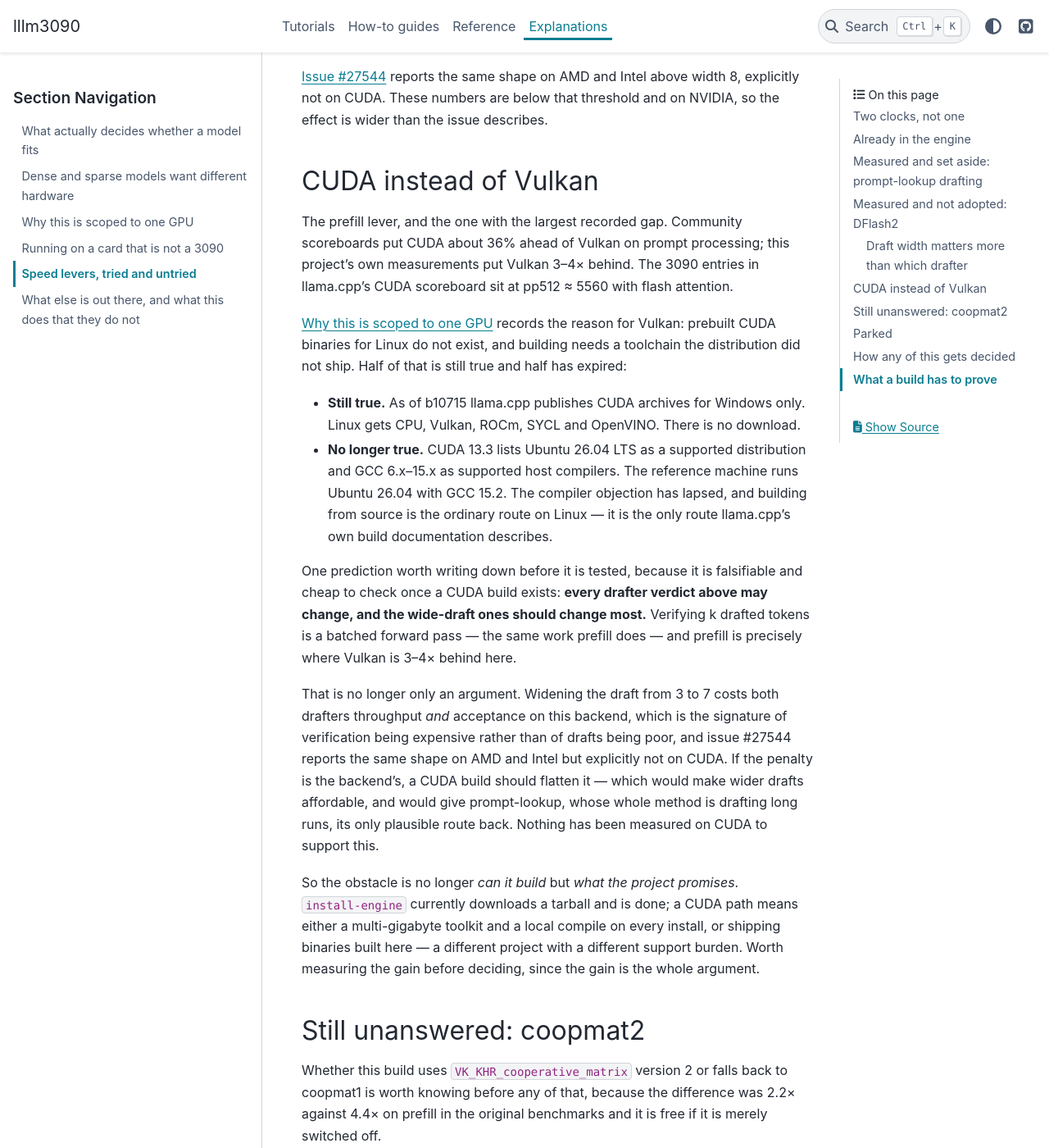
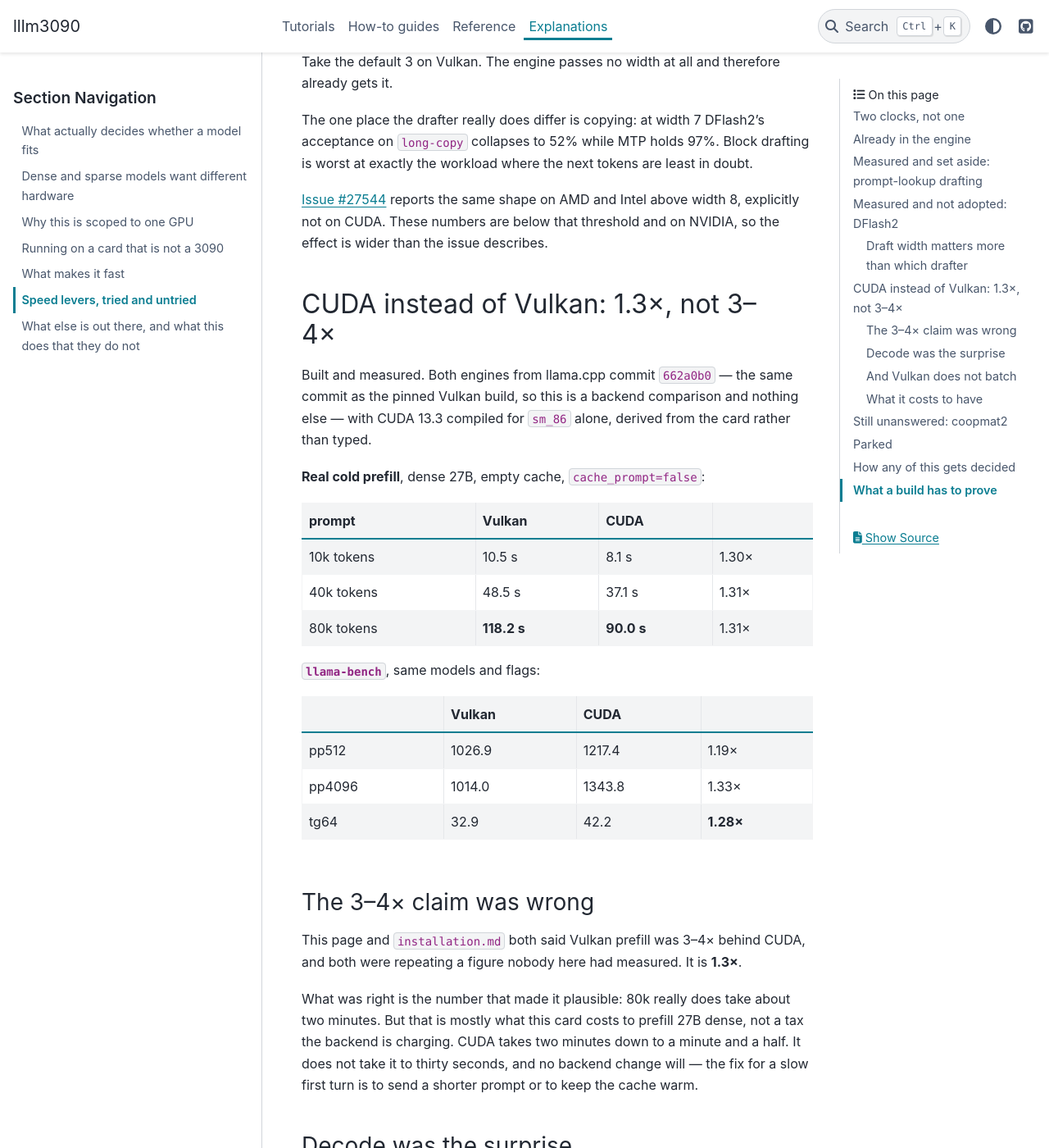
Before and after one commit to gilesknap/lllm3090, a Sphinx documentation site: the page built from docs/explanations/going-faster.md, in a window 1280 px wide and 1400 px high, scrolled down 4225 px. Shown: the whole window at 82% size. Built offline with Sphinx 7.4.7 and the PyData theme 0.15.4, drawn with Linux system fonts in a browser that asks for light colours; the version number could not be read and is left out; some of the changed text lies outside the part shown.

Commit message:
Measure CUDA, and retract the 3-4x it was supposed to be worth
Built llama.cpp at commit 662a0b0 -- the same commit as the pinned Vulkan build,
so this is a backend comparison and nothing else -- with CUDA 13.3 for sm_86
alone, derived from the detected card rather than typed.

Cold prefill on the dense 27B, empty cache:

  10k tokens   10.5 s -> 8.1 s    1.30x
  40k tokens   48.5 s -> 37.1 s   1.31x
  80k tokens  118.2 s -> 90.0 s   1.31x

llama-bench, same models and flags: pp512 1027 -> 1217, pp4096 1014 -> 1344,
tg64 32.9 -> 42.2.

So the 3-4x prefill figure this project has repeated in three files was wrong,
and nobody here had measured it. It is 1.3x. What was right is the number that
made it plausible -- 80k really does take about two minutes -- but that is mostly
what the card costs to prefill a dense 27B, not a tax the backend charges. No
backend change turns two minutes into thirty seconds.

Decode went the other way: 1.28x, where the scoreboards say ~10%. That is the
larger effect in practice, since decode is what a conversation spends its time
doing, and it compounds with MTP rather than competing with it.

The most useful line in the tables is Vulkan going 1027 -> 1014 from pp512 to
pp4096 while CUDA goes 1217 -> 1344. Vulkan gets nothing from a wider batch.
Verifying k drafted tokens is a batched forward pass, so that is the mechanism
behind the draft-width finding -- and it means every drafter verdict on that page
was measured on the backend least able to make drafting pay. None of them are
settled for CUDA, including the two that were rejected.

Also records what CUDA costs to have: a 4-6 GB toolkit that must come from
NVIDIA rather than the distribution (Ubuntu 26.04 ships 13.1, which cannot
compile against glibc 2.43 -- rsqrt is declared noexcept(true) by one and bare by
the other), a binary that runs on one architecture only, ~700 MiB less VRAM than
Vulkan reports, and a weaker identity than a downloaded build has.

Adds what-makes-it-fast.md, which explains the levers to someone who has not met
the vocabulary -- the two clocks, why guessing ahead cannot change the answer,
what a draft width is, why "8x faster" in a benchmark headline usually means
"across ten users". going-faster.md scores them and now links to it.

Co-Authored-By: Claude Opus 5 <noreply@anthropic.com>
Claude-Session: https://claude.ai/code/session_01UT2NNQdbZdQ3w2WDycmy9F

```diff
--- a/docs/explanations/going-faster.md
+++ b/docs/explanations/going-faster.md
@@ -5,12 +5,19 @@ The dense 27B is the slowest model in the catalogue, and
 token. That is not the whole story: multi-token prediction has already taken it
 from 34.9 to 56.6 tok/s, and several further levers have been looked at. This
 page records all of them — what is already in the engine, what was measured and
-set aside, what is waiting on a build, and what is parked and why.
+set aside, what it would cost to have, and what is parked and why.
 
-Two of them have since been measured and neither displaced MTP, so the short
-version is that the engine's defaults are already the best combination tried on
-this card. The value in what follows is mostly in why, and in the one variable —
-draft width — that turned out to matter more than the choice of drafter.
+If you want the levers themselves explained rather than scored, start with
+[](what-makes-it-fast.md); this page assumes them and reports numbers.
+
+The short version: **nothing has displaced multi-token prediction**, so the
+engine's defaults are the best combination tried on this card. Two drafters were
+measured and rejected. CUDA was built and is genuinely faster — 1.3× on prefill,
+1.28× on decode — but for a toolkit, a compiler and a binary tied to one card,
+and it is not the 3–4× this page used to claim. The useful findings are mostly
+in *why*, and in one variable, draft width, that turned out to matter more than
+the choice of drafter and to be a property of the backend rather than of any
+drafter at all.
 
 ## Two clocks, not one
 
@@ -159,46 +166,90 @@ same shape on AMD and Intel above width 8, explicitly not on CUDA. These numbers
 are below that threshold and on NVIDIA, so the effect is wider than the issue
 describes.
 
-## CUDA instead of Vulkan
+## CUDA instead of Vulkan: 1.3×, not 3–4×
 
-The prefill lever, and the one with the largest recorded gap. Community
-scoreboards put CUDA about 36% ahead of Vulkan on prompt processing; this
-project's own measurements put Vulkan 3–4× behind. The 3090 entries in
-llama.cpp's CUDA scoreboard sit at pp512 ≈ 5560 with flash attention.
+Built and measured. Both engines from llama.cpp commit `662a0b0` — the same
+commit as the pinned Vulkan build, so this is a backend comparison and nothing
+else — with CUDA 13.3 compiled for `sm_86` alone, derived from the card rather
+than typed.
 
-[Why this is scoped to one GPU](one-gpu.md) records the reason for Vulkan:
-prebuilt CUDA binaries for Linux do not exist, and building needs a toolchain
-the distribution did not ship. Half of that is still true and half has expired:
+**Real cold prefill**, dense 27B, empty cache, `cache_prompt=false`:
 
-- **Still true.** As of b10715 llama.cpp publishes CUDA archives for Windows
-  only. Linux gets CPU, Vulkan, ROCm, SYCL and OpenVINO. There is no download.
-- **No longer true.** CUDA 13.3 lists Ubuntu 26.04 LTS as a supported
-  distribution and GCC 6.x–15.x as supported host compilers. The reference
-  machine runs Ubuntu 26.04 with GCC 15.2. The compiler objection has lapsed,
-  and building from source is the ordinary route on Linux — it is the only route
-  llama.cpp's own build documentation describes.
+| prompt | Vulkan | CUDA | |
+|---|---|---|---|
+| 10k tokens | 10.5 s | 8.1 s | 1.30× |
+| 40k tokens | 48.5 s | 37.1 s | 1.31× |
+| 80k tokens | **118.2 s** | **90.0 s** | 1.31× |
 
-One prediction worth writing down before it is tested, because it is falsifiable
-and cheap to check once a CUDA build exists: **every drafter verdict above may
-change, and the wide-draft ones should change most.** Verifying k drafted tokens
-is a batched forward pass — the same work prefill does — and prefill is
-precisely where Vulkan is 3–4× behind here.
+**`llama-bench`**, same models and flags:
 
-That is no longer only an argument. Widening the draft from 3 to 7 costs both
-drafters throughput *and* acceptance on this backend, which is the signature of
-verification being expensive rather than of drafts being poor, and issue #27544
-reports the same shape on AMD and Intel but explicitly not on CUDA. If the
-penalty is the backend's, a CUDA build should flatten it — which would make
-wider drafts affordable, and would give prompt-lookup, whose whole method is
-drafting long runs, its only plausible route back. Nothing has been measured on
-CUDA to support this.
+| | Vulkan | CUDA | |
+|---|---|---|---|
+| pp512 | 1026.9 | 1217.4 | 1.19× |
+| pp4096 | 1014.0 | 1343.8 | 1.33× |
+| tg64 | 32.9 | 42.2 | **1.28×** |
 
-So the obstacle is no longer *can it build* but *what the project promises*.
-`install-engine` currently downloads a tarball and is done; a CUDA path means
-either a multi-gigabyte toolkit and a local compile on every install, or
-shipping binaries built here — a different project with a different support
-burden. Worth measuring the gain before deciding, since the gain is the whole
-argument.
+### The 3–4× claim was wrong
+
+This page and `installation.md` both said Vulkan prefill was 3–4× behind CUDA,
+and both were repeating a figure nobody here had measured. It is **1.3×**.
+
+What was right is the number that made it plausible: 80k really does take about
+two minutes. But that is mostly what this card costs to prefill 27B dense, not a
+tax the backend is charging. CUDA takes two minutes down to a minute and a half.
+It does not take it to thirty seconds, and no backend change will — the fix for
+a slow first turn is to send a shorter prompt or to keep the cache warm.
+
+### Decode was the surprise
+
+Community scoreboards put CUDA about 10% ahead on generation. Here it is **28%**
+— 32.9 to 42.2 tok/s before any speculation. That is the larger of the two
+effects in practice, because decode is what a conversation spends its time
+doing, and it compounds with multi-token prediction rather than competing with
+it: 42.2 with MTP's measured 1.6× on top would be around 67 tok/s, against the
+53 the Vulkan engine delivers today.
+
+### And Vulkan does not batch
+
+The single most useful line in those tables is Vulkan going **1026.9 → 1014.0**
+from pp512 to pp4096 while CUDA goes 1217.4 → 1343.8. Vulkan gets *nothing* from
+a wider batch. CUDA gets 10%.
+
+That is the mechanism behind the draft-width finding above:
+verifying k drafted tokens is a batched forward pass, so a backend that does not
+reward wider batches will punish wider drafts. It also means every drafter
+verdict on this page was measured on the backend least able to make drafting pay,
+and none of them should be treated as settled for CUDA — including the two that
+were rejected.
+
+### What it costs to have
+
+- **A 4–6 GB toolkit and a local compile.** As of b10715 llama.cpp publishes
+  CUDA archives for Windows only; Linux gets CPU, Vulkan, ROCm, SYCL and
+  OpenVINO. There is no download.
+- **Ubuntu's own CUDA is too old to build this.** 26.04 ships 13.1 in
+  multiverse, which declares `rsqrt`/`rsqrtf` without an exception specifier
+  while glibc 2.43 declares them `noexcept(true)`; `nvcc` then refuses anything
+  including `<math.h>`. CUDA 13.3 tests for glibc ≥ 2.42 and matches it. The
+  toolkit has to come from NVIDIA's `ubuntu2604` repository, not the
+  distribution.
+- **A binary tied to one card.** Compiled for `sm_86-real`, it will not run on a
+  different architecture at all. The directory is named `b10715-cuda-sm86` so
+  that is visible rather than implied.
+- **About 700 MiB of context.** CUDA reports 24125 MiB of VRAM where Vulkan
+  reports 24822. `catalog.fit` computes against a fixed envelope and does not
+  know which backend it is planning for, so a CUDA engine would need that
+  envelope to become backend-dependent — or it would promise a window it cannot
+  hold.
+- **A weaker identity.** A downloaded build is a tag and a digest. A compiled one
+  reports `build 1, commit 662a0b0`, because a shallow clone has no tag history:
+  only the commit is real, and nobody attests to the binary. See "What a build has to
+  prove", below.
+
+So the question is no longer whether CUDA is faster — it is — but whether 1.3×
+is worth asking every user for a toolkit, a compiler and a per-card binary, in a
+project whose install is currently one verified download. That is a decision
+about what this project promises, and the measurement does not make it.
 
 ## Still unanswered: coopmat2
 
```
Also changed, not shown: CHANGELOG.md (+17 -0 lines), docs/explanations.md (+1 -0 lines), docs/explanations/one-gpu.md (+2 -1 lines), docs/explanations/what-makes-it-fast.md (added, +198 -0 lines), docs/tutorials/installation.md (+17 -9 lines).
